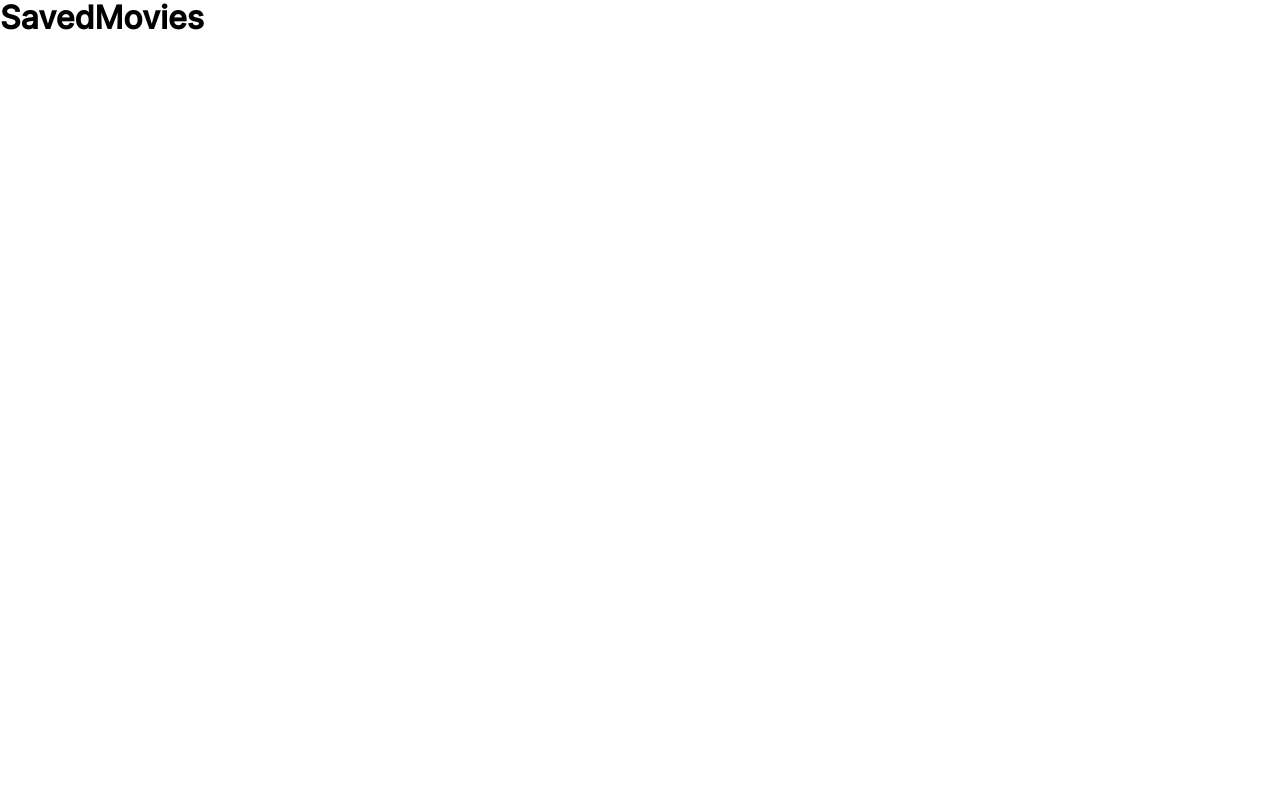
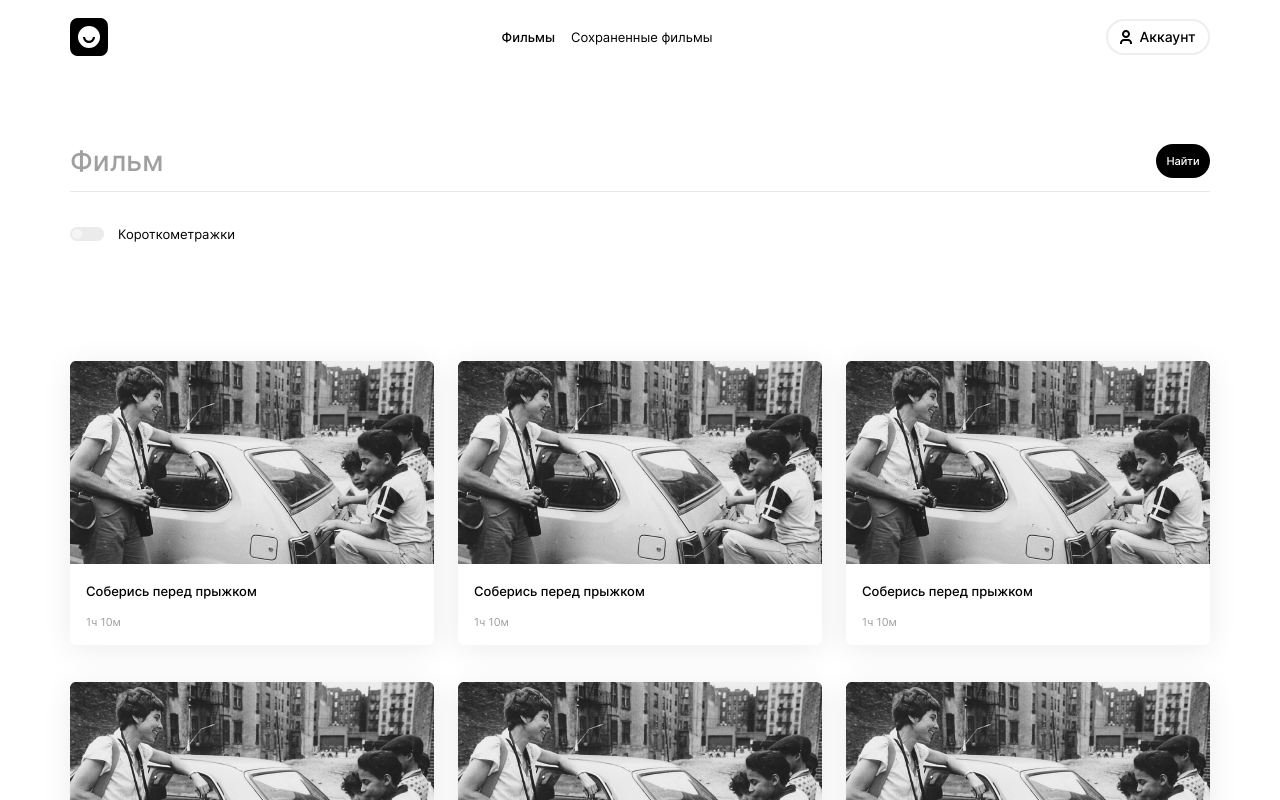
Before and after one commit to TearsOprah/movies-explorer-frontend, a React (Create React App) app: page /saved-movies in a window 1280 px wide. Shown: the top 800 px of the page. Built offline with nearby package versions, Linux system fonts and the light colour scheme.

Commit message:
feat: верстка SavedMovies

```diff
--- a/src/components/App/App.js
+++ b/src/components/App/App.js
@@ -38,7 +38,7 @@ export default function App() {
       <Routes>
         <Route path={'/'} element={<Main />} />
         <Route path={'/movies'} element={<Movies isMenuOpen={isMenuOpen} closeMenu={closeMenu} toggleMenu={toggleMenu} />} />
-        <Route path={'/saved-movies'} element={<SavedMovies />} />
+        <Route path={'/saved-movies'} element={<SavedMovies isMenuOpen={isMenuOpen} closeMenu={closeMenu} toggleMenu={toggleMenu} />} />
         <Route path={'/profile'} element={<Profile />} />
         <Route path={'/signin'} element={<Login />} />
         <Route path={'/signup'} element={<Register />} />
--- a/src/components/MoviesCard/MoviesCard.css
+++ b/src/components/MoviesCard/MoviesCard.css
@@ -29,6 +29,10 @@
   line-height: 16px;
 }
 
+.card_hovered:hover {
+  cursor: pointer;
+}
+
 .card__like {
   background: url("../../images/like_disable.svg");
   margin-right: 8px;
@@ -40,6 +44,19 @@
 .card__like_active {
   background: url("../../images/like_active.svg");
 }
+
+.card_hovered .card__delete {
+  display: block;
+}
+
+.card__delete {
+  display: none;
+  background: url("../../images/delete.svg");
+  width: 7px;
+  height: 7px;
+  border: none;
+}
+
 
 .card__duration {
   font-style: normal;
--- a/src/components/MoviesCard/MoviesCard.jsx
+++ b/src/components/MoviesCard/MoviesCard.jsx
@@ -1,27 +1,49 @@
 import './MoviesCard.css'
 import cardImg from '../../images/cards/film_1.png'
 import React, { useState } from 'react';
+import { useLocation } from 'react-router-dom';
 
 export default function MoviesCard() {
   const [isLiked, setIsLiked] = useState(false);
+  const [isHovered, setIsHovered] = useState(false);
+
+  const handleMouseEnter = () => {
+    setIsHovered(true);
+  };
+
+  const handleMouseLeave = () => {
+    setIsHovered(false);
+  };
 
   const handleLikeClick = () => {
     setIsLiked(!isLiked);
   };
 
+  const location = useLocation();
+  const isActive = location.pathname === '/saved-movies';
+
   return (
-    <li className={'card'}>
+    <li
+      className={`card ${isActive && isHovered ? 'card_hovered' : ''}`}
+      onMouseEnter={handleMouseEnter}
+      onMouseLeave={handleMouseLeave}
+    >
       <img className={'card__image'} src={cardImg} alt={'film screenshot'} />
       <div className={'card__description'}>
         <div className={'card__info'}>
           <p className={'card__name'}>Соберись перед прыжком</p>
-          <button
-            className={`card__like ${isLiked ? 'card__like_active' : ''}`}
-            onClick={handleLikeClick}
-          ></button>
+          {isActive ? (
+            <button className={'card__delete'}></button>
+          ) : (
+            <button
+              className={`card__like ${isLiked ? 'card__like_active' : ''}`}
+              onClick={handleLikeClick}
+            ></button>
+          )}
         </div>
         <p className={'card__duration'}>1ч 10м</p>
       </div>
     </li>
   );
+
 }
--- a/src/components/SavedMovies/SavedMovies.css
+++ b/src/components/SavedMovies/SavedMovies.css
@@ -0,0 +1,7 @@
+.saved-movies {
+
+}
+
+.saved-movies__emp {
+  height: 140px;
+}
--- a/src/components/SavedMovies/SavedMovies.jsx
+++ b/src/components/SavedMovies/SavedMovies.jsx
@@ -1,8 +1,22 @@
 import './SavedMovies.css'
-export default function SavedMovies() {
+import Header from "../Header/Header";
+import Navigation from "../Navigation/Navigation";
+import ProfileButton from "../ProfileButton/ProfileButton";
+import SearchForm from "../SearchForm/SearchForm";
+import MoviesCardList from "../MoviesCardList/MoviesCardList";
+import Footer from "../Footer/Footer";
+export default function SavedMovies({ isMenuOpen, closeMenu, toggleMenu }) {
   return (
-    <>
-      <h1>SavedMovies</h1>
-    </>
+    <main className={'saved-movies'}>
+      <Header>
+        <Navigation isMenuOpen={isMenuOpen} closeMenu={closeMenu} toggleMenu={toggleMenu} />
+        {!isMenuOpen && <ProfileButton hidden={true} />}
+      </Header>
+      <SearchForm />
+      <MoviesCardList />
+      <div className={'saved-movies__emp'}>
+      </div>
+      <Footer />
+    </main>
   )
 }
```
Also changed, not shown: src/images/delete.svg (added).
